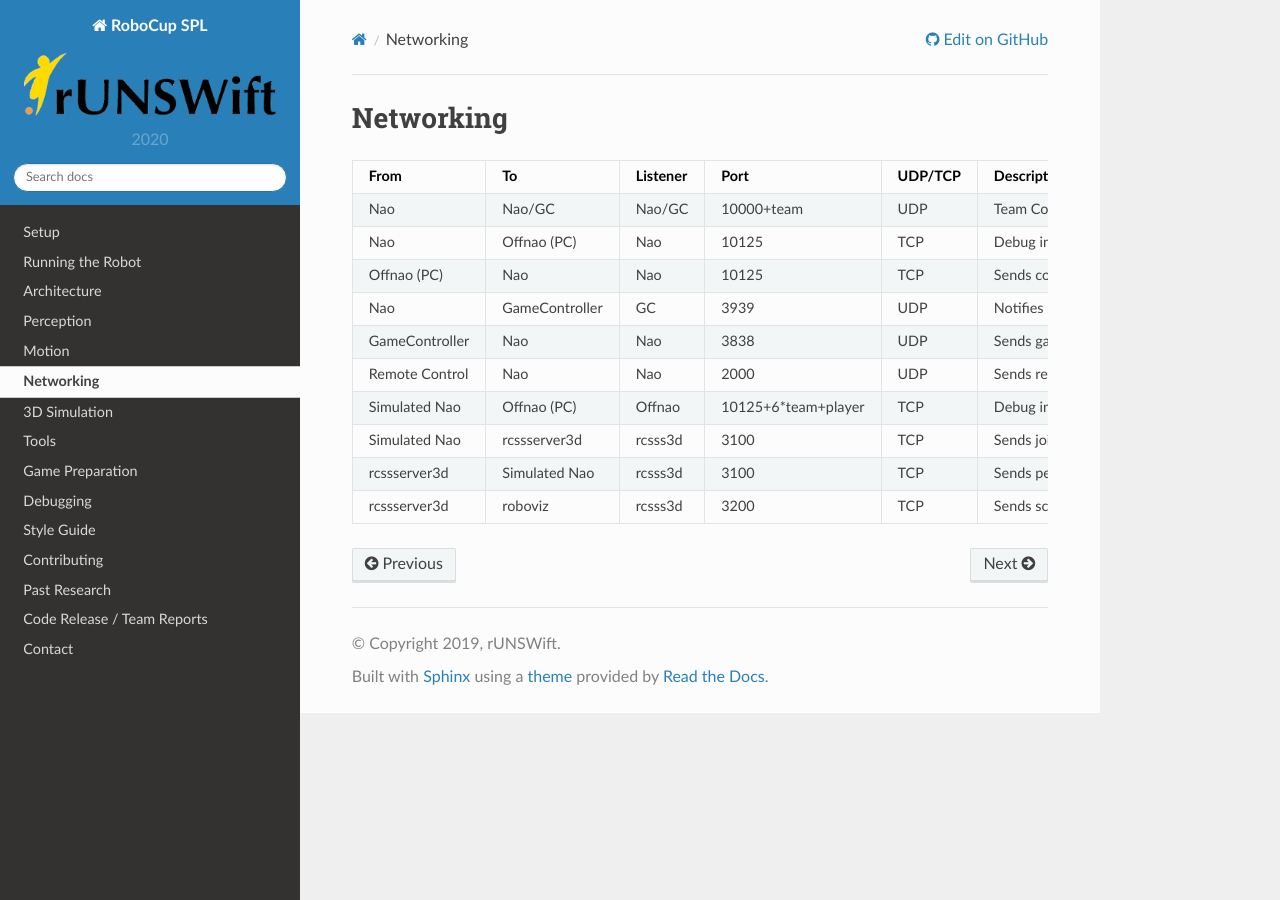
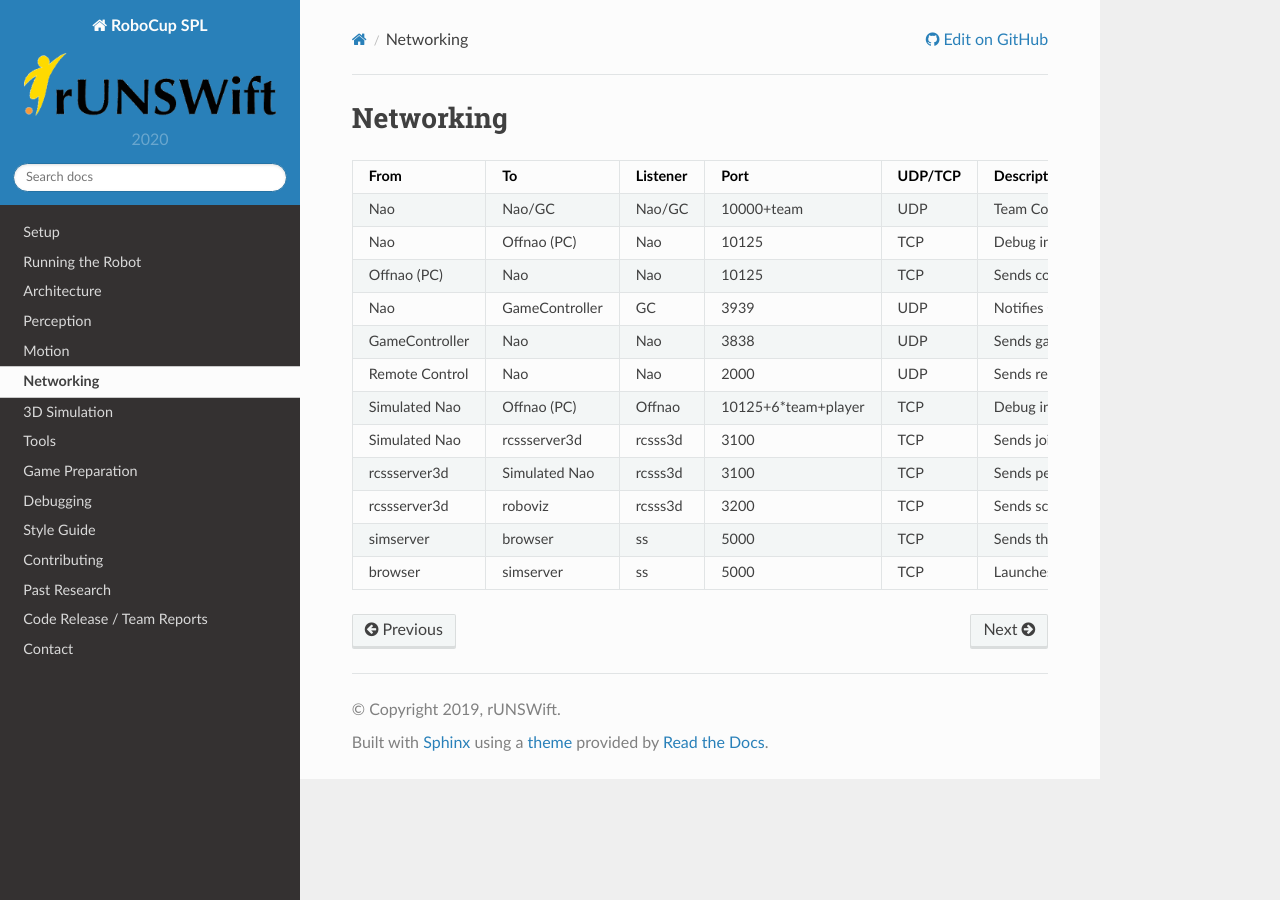
Before and after one commit to UNSWComputing/rUNSWift-docs, a Sphinx documentation site: the page built from source/networking.rst, in a window 1280 px wide. Built offline with Sphinx 7.4.7 and the Read the Docs theme 2.0.0, drawn with Linux system fonts in a browser that asks for light colours.

Commit message:
Update networking.rst

```diff
--- a/source/networking.rst
+++ b/source/networking.rst
@@ -24,4 +24,8 @@ Simulated Nao  rcssserver3d   rcsss3d  3100                TCP     Sends joint a
 rcssserver3d   Simulated Nao  rcsss3d  3100                TCP     Sends perceptor readings (joints, imu, etc.)
 -------------- -------------- -------- ------------------- ------- --------------------------------------------
 rcssserver3d   roboviz        rcsss3d  3200                TCP     Sends scene graphs
+-------------- -------------- -------- ------------------- ------- --------------------------------------------
+simserver      browser        ss       5000                TCP     Sends the webpage
+-------------- -------------- -------- ------------------- ------- --------------------------------------------
+browser        simserver      ss       5000                TCP     Launches simulations
 ============== ============== ======== =================== ======= ============================================
```
